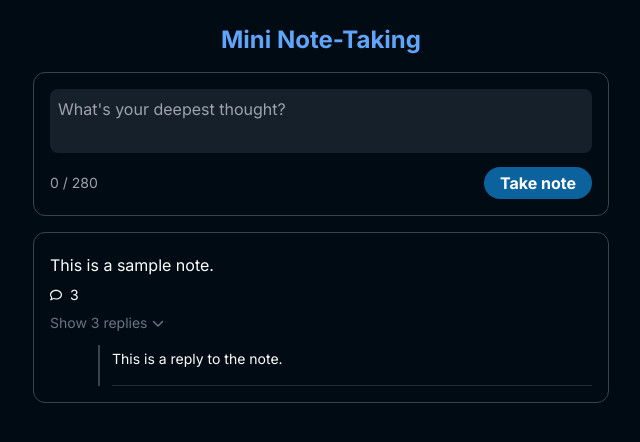
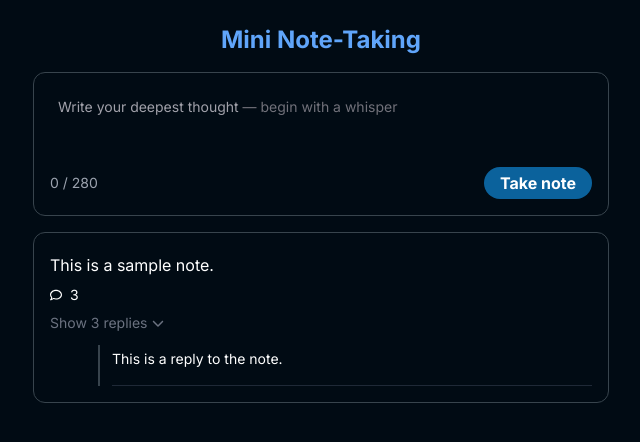
Before and after one commit to LucasCamposGit/mini-note-taking-web, a Next.js app: page /mini-notes in a window 1280 px wide. Shown: the top 442 px of the page, without its empty margins (319-959 px from the left). Built offline with nearby package versions, Linux system fonts and the light colour scheme.

Commit message:
magestic

```diff
--- /dev/null
+++ b/src/app/mini-notes/components/MiniNotesContext.tsx
@@ -0,0 +1,17 @@
+"use client";
+
+import { createContext, useContext } from "react";
+
+const MiniNotesContext = createContext(undefined);
+
+export function useMiniNotesContext() {
+  const context = useContext(MiniNotesContext);
+  if (!context) {
+    throw new Error(
+      "MiniNotes.* component must be rendered as child of MiniNotesContext"
+    );
+  }
+  return context;
+}
+
+export default MiniNotesContext;
--- a/src/app/mini-notes/components/MiniNotesInput.tsx
+++ b/src/app/mini-notes/components/MiniNotesInput.tsx
@@ -3,10 +3,16 @@ export default function MiniNotesInput() {
     <div className="p-4 rounded-xl note-card mb-4">
       <div className="flex">
         <div className="flex-grow">
+          <div className="relative">
             <textarea
-              className="w-full p-2 rounded-lg resize-none border-0 bg-transparent note-input-area focus:outline-none text-white"
-              placeholder="What's your deepest thought?"
+              className="w-full p-2 rounded-lg resize-none border-0 bg-transparent text-white placeholder-transparent focus:outline-none peer"
+              placeholder="Write your deepest thought — begin with a whisper"
             ></textarea>
+            <div className="absolute top-2 left-2 pointer-events-none text-sm peer-focus:hidden">
+              <span className="text-zinc-400">Write your deepest thought</span>{" "}
+              <span className="text-zinc-500">— begin with a whisper</span>
+            </div>
+          </div>
           <div className="flex justify-between items-center mt-2">
             <div className="text-sm text-gray-400">0 / 280</div>
             <button className="btn-tweet py-1 px-4 rounded-full disabled:opacity-50">
@@ -16,5 +22,5 @@ export default function MiniNotesInput() {
         </div>
       </div>
     </div>
-    )
+  );
 }
```
Also changed, not shown: src/app/mini-notes/components/MiniNotes.tsx (added, +14 -0 lines). Lines whose indentation alone changed are shown as unchanged.
